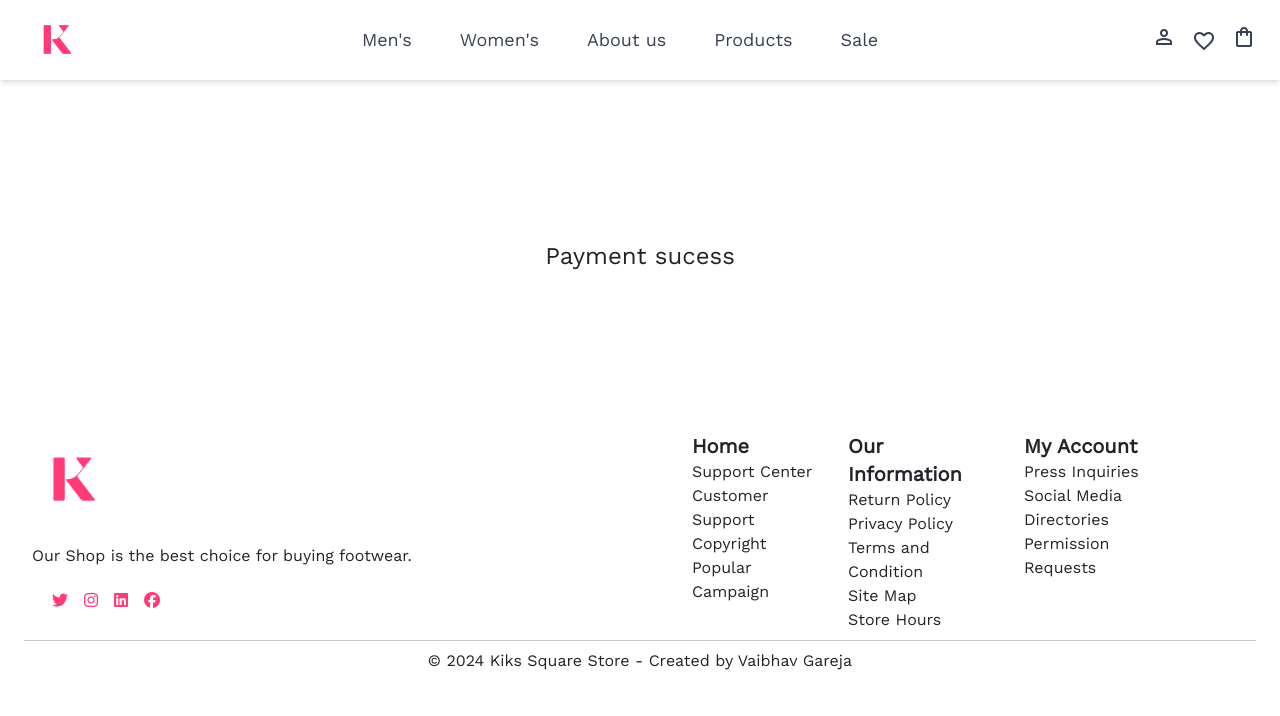
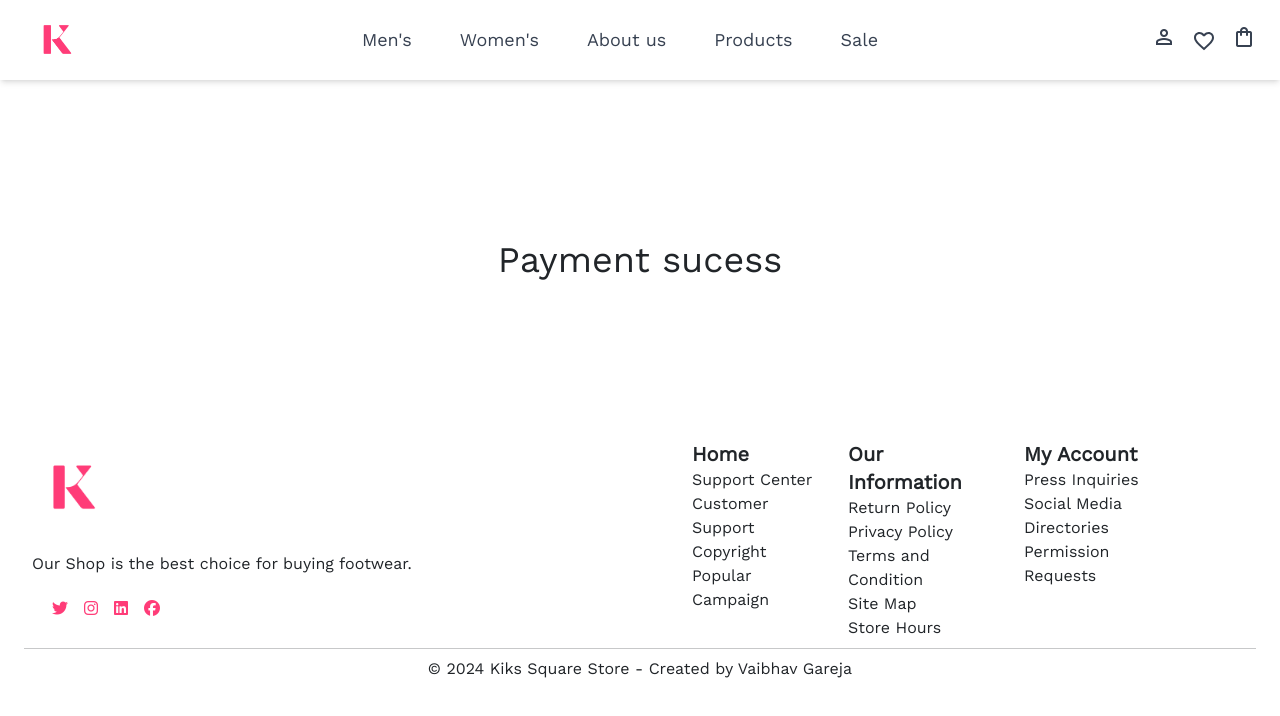
Before and after one commit to VaibhavGareja/Kiks-Shoes-Store, a React (Vite) app in the folder Client/: page /checkout-sucess in a window 1280 px wide. Shown: the top 716 px of the page. Built offline with nearby package versions, Linux system fonts and the light colour scheme.

Commit message:
reponsive categories

```diff
--- a/Client/src/componets/home/Categories/CategoriesCard.jsx
+++ b/Client/src/componets/home/Categories/CategoriesCard.jsx
@@ -6,7 +6,7 @@ const CategoryCard = ({ id, title, color, image, products }) => {
     <>
       <div
         id={id}
-        className="max-sm:h-[200px] max-sm:w-[200px] lg:h-[324px] lg:w-[330px] md:h-[220px] md:w-[230px] grid-cols-2 justify-between bg-gray-100 rounded-3xl p-6 max-sm:mb-12 lg:my-5 md:my-5 overflow-hidden"
+        className="max-sm:h-[260px] max-sm:w-[260px] lg:h-[324px] lg:w-[330px] md:h-[210px] md:w-[210px] grid-cols-2 justify-between bg-gray-100 rounded-3xl p-6 max-sm:mb-12 lg:my-5 md:my-5 overflow-hidden"
       >
         <div className="flex">
           <div className="lg:px-3">
@@ -30,7 +30,7 @@ const CategoryCard = ({ id, title, color, image, products }) => {
           ></div>
         </div>
         <div className="absolute transform translate-x-1/4 translate-y-1/4">
-          <img src={image} alt={title} className="max-sm:w-28 sm:h-28 lg:w-60 lg:h-60 ml-5 md:w-40 md:h-40 " />
+          <img src={image} alt={title} className="max-sm:w-40 sm:h-40 lg:w-60 lg:h-60 ml-5 md:w-36 md:h-36 " />
         </div>
       </div>
     </>
--- a/Client/src/componets/payment/CheckOutSuccess.jsx
+++ b/Client/src/componets/payment/CheckOutSuccess.jsx
@@ -1,7 +1,7 @@
 const CheckOutSuccess = () => {
   return (
     <div className="text-center my-40">
-      <h1 className="text-2xl">Payment sucess</h1>
+      <h1 className="text-4xl">Payment sucess</h1>
     </div>
   );
 };
```
